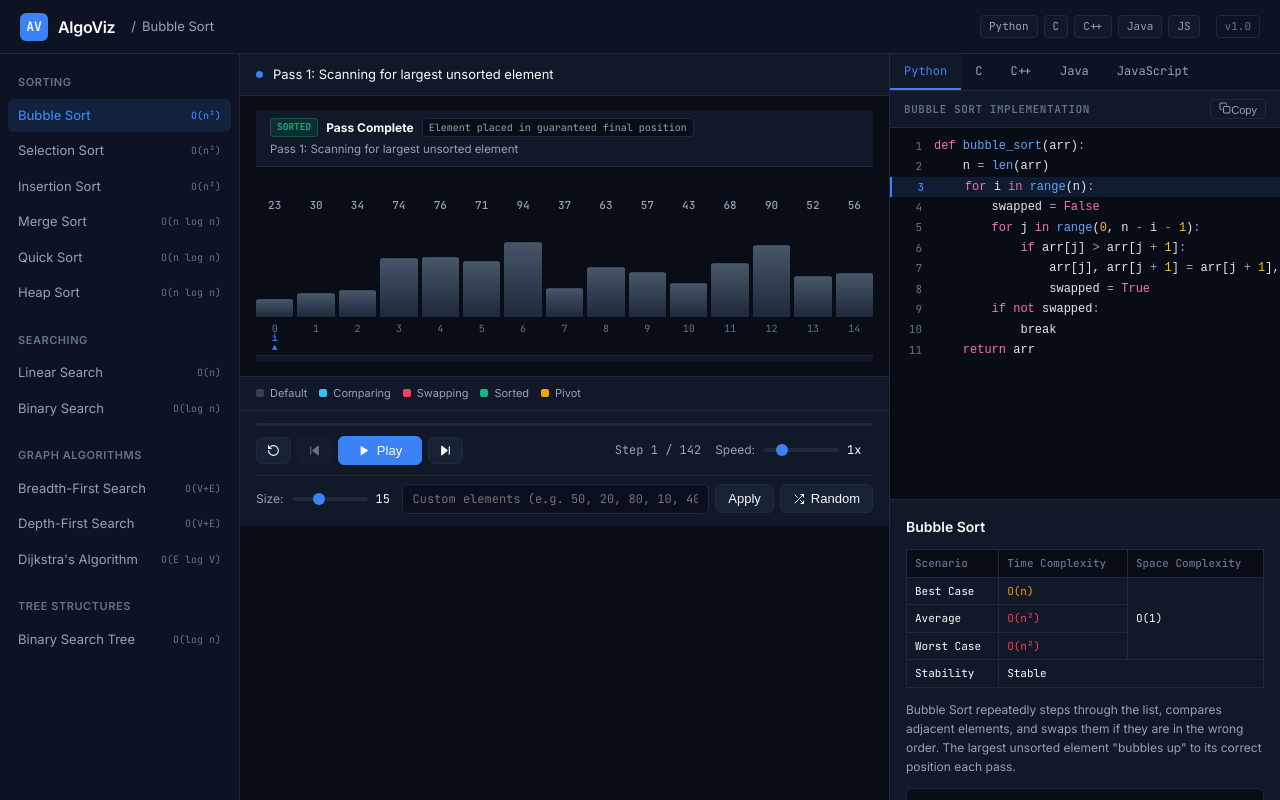
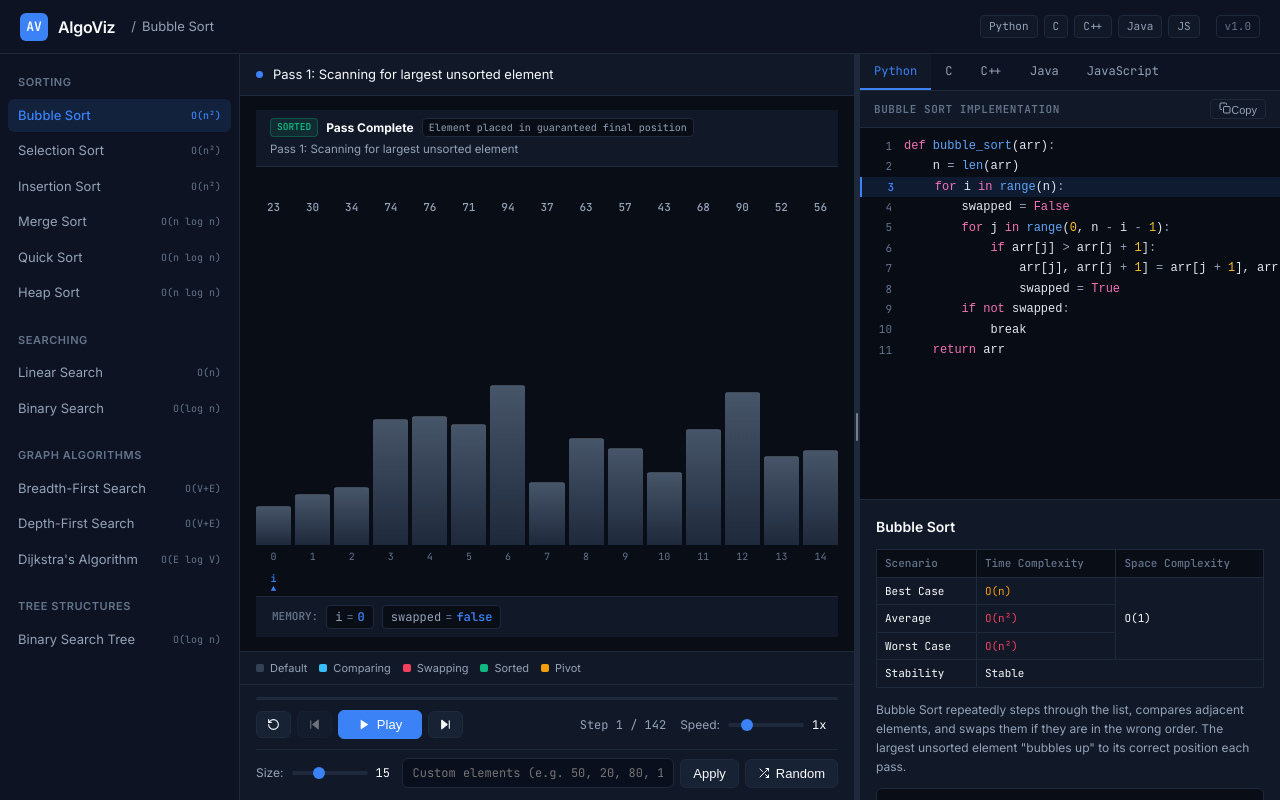
Before and after one commit to Ratul-NotFound/AlgoViz, a React (Vite) app: page / in a window 1280 px wide. Both pictures are taken after a click on the button "Start Learning Track". Built offline with nearby package versions, Linux system fonts and the light colour scheme.

Commit message:
feat(workspace): add draggable resizer splitter and dynamic stretchable height visualizer canvas

```diff
--- a/src/index.css
+++ b/src/index.css
@@ -1139,17 +1139,41 @@ body {
 ───────────────────────────────────────── */
 .algo-page {
   display: grid;
-  grid-template-columns: 1fr 390px;
+  grid-template-columns: 1fr 6px var(--right-panel-width, 420px);
   height: 100%;
   overflow: hidden;
 }
 
+.workspace-resizer {
+  width: 6px;
+  background: var(--border);
+  cursor: col-resize;
+  position: relative;
+  display: flex;
+  align-items: center;
+  justify-content: center;
+  transition: background 150ms ease;
+  z-index: 20;
+}
+
+.workspace-resizer:hover,
+.workspace-resizer:active {
+  background: var(--primary);
+}
+
+.resizer-handle-line {
+  width: 2px;
+  height: 28px;
+  border-radius: 1px;
+  background: rgba(255, 255, 255, 0.4);
+}
+
 .algo-page-left {
   display: flex;
   flex-direction: column;
   overflow: hidden;
-  border-right: 1px solid var(--border);
   background: var(--bg-app);
+  height: 100%;
 }
 
 .algo-page-right {
@@ -1157,6 +1181,7 @@ body {
   flex-direction: column;
   overflow: hidden;
   background: var(--bg-card);
+  height: 100%;
 }
 
 /* Status / Message Banner */
@@ -1187,22 +1212,24 @@ body {
   white-space: nowrap;
 }
 
-/* Visualizer Canvas Area */
+/* Visualizer Canvas Area (Fully stretchable & dynamic) */
 .visualizer-area {
   display: flex;
   flex-direction: column;
   padding: 14px 16px;
   position: relative;
-  height: 280px;
+  flex: 1;
+  height: 100%;
+  min-height: 260px;
+  overflow: hidden;
+}
+
+.array-visualizer-container {
+  display: flex;
+  flex-direction: column;
+  flex: 1;
+  height: 100%;
   min-height: 240px;
-  overflow: hidden;
-}
-
-.array-visualizer-container {
-  display: flex;
-  flex-direction: column;
-  height: 100%;
-  min-height: 220px;
   width: 100%;
   overflow: hidden;
 }
@@ -1210,14 +1237,16 @@ body {
 .visualizer-canvas {
   flex: 1;
   display: flex;
-  align-items: flex-end;
+  align-items: stretch;
   justify-content: center;
   gap: 4px;
-  padding: 6px 0;
+  padding: 8px 0;
   position: relative;
   height: 100%;
-  min-height: 140px;
-}
+  min-height: 160px;
+}
+
+
 
 /* 1. Step Breakdown Card */
 .step-breakdown-card {
@@ -1371,6 +1400,7 @@ body {
   max-width: 44px;
   min-width: 4px;
   height: 100%;
+  min-height: 140px;
   display: flex;
   flex-direction: column;
   align-items: center;
@@ -1378,10 +1408,10 @@ body {
 }
 
 .bar-track {
-  flex: 1;
   width: 100%;
-  height: 100%;
+  height: calc(100% - 36px);
   min-height: 100px;
+  position: relative;
   display: flex;
   align-items: flex-end;
   justify-content: center;
@@ -1393,8 +1423,9 @@ body {
   background: linear-gradient(180deg, #475569 0%, #1e293b 100%);
   border-top: 1px solid rgba(255, 255, 255, 0.15);
   transition: background 120ms ease, box-shadow 120ms ease;
-  min-height: 6px;
-}
+  min-height: 8px;
+}
+
 
 .bar.comparing {
   background: linear-gradient(180deg, #38bdf8 0%, #0284c7 100%);
@@ -2015,11 +2046,16 @@ body {
     overflow-y: auto !important;
   }
 
+  .workspace-resizer {
+    display: none !important;
+  }
+
   .algo-page-left {
     flex-shrink: 0 !important;
     border-right: none !important;
     border-bottom: 1px solid var(--border) !important;
   }
+
 
   .visualizer-area {
     padding: 10px 12px;
--- a/src/pages/AlgorithmPage.jsx
+++ b/src/pages/AlgorithmPage.jsx
@@ -1,6 +1,6 @@
-// src/pages/AlgorithmPage.jsx — Responsive algorithm workspace showing visualizer + live code on all screen sizes
+// src/pages/AlgorithmPage.jsx — Resizable, fully dynamic desktop & mobile algorithm workspace
 
-import { useState, useEffect, useCallback } from 'react';
+import { useState, useEffect, useCallback, useRef } from 'react';
 import { useStepper } from '../engine/useStepper.js';
 import { getAlgorithm, generateRandomArray, parseCustomArray } from '../data/algorithms.js';
 import ArrayVisualizer  from '../visualizers/ArrayVisualizer.jsx';
@@ -36,6 +36,36 @@ export default function AlgorithmPage({ slug }) {
   const [customInput,  setCustomInput]  = useState('');
   const [searchTarget, setSearchTarget] = useState('');
   const [inputData,    setInputData]    = useState(null);
+
+  // ── Resizable Splitter State ──
+  const [panelWidth, setPanelWidth]     = useState(420);
+  const isDraggingRef = useRef(false);
+
+  const startResizing = useCallback((e) => {
+    e.preventDefault();
+    isDraggingRef.current = true;
+    document.body.style.cursor = 'col-resize';
+    document.body.style.userSelect = 'none';
+
+    const onMouseMove = (moveEvent) => {
+      if (!isDraggingRef.current) return;
+      const newWidth = window.innerWidth - moveEvent.clientX;
+      if (newWidth >= 280 && newWidth <= Math.min(window.innerWidth * 0.65, 800)) {
+        setPanelWidth(newWidth);
+      }
+    };
+
+    const onMouseUp = () => {
+      isDraggingRef.current = false;
+      document.body.style.cursor = '';
+      document.body.style.userSelect = '';
+      window.removeEventListener('mousemove', onMouseMove);
+      window.removeEventListener('mouseup', onMouseUp);
+    };
+
+    window.addEventListener('mousemove', onMouseMove);
+    window.addEventListener('mouseup', onMouseUp);
+  }, []);
 
   const buildInputData = useCallback((arr, target) => {
     if (!algo) return null;
@@ -98,7 +128,12 @@ export default function AlgorithmPage({ slug }) {
   const message = frame?.message || null;
 
   return (
-    <div className="algo-page">
+    <div
+      className="algo-page"
+      style={{
+        '--right-panel-width': `${panelWidth}px`,
+      }}
+    >
       {/* ── Left Workspace: Visualizer & Controls ── */}
       <div className="algo-page-left">
         {/* Step Message Status */}
@@ -107,7 +142,7 @@ export default function AlgorithmPage({ slug }) {
           <span className="message-text">{message || `Click Play to start ${algo.name}`}</span>
         </div>
 
-        {/* Visualizer Area */}
+        {/* Visualizer Area (Takes full flexible height) */}
         <div className="visualizer-area">
           {cat === 'sorting' && <ArrayVisualizer frame={frame} type="sorting" />}
           {cat === 'searching' && <ArrayVisualizer frame={frame} type="searching" />}
@@ -169,7 +204,17 @@ export default function AlgorithmPage({ slug }) {
         />
       </div>
 
-      {/* ── Right Workspace (Desktop) / Bottom Workspace (Mobile): Code & Details ── */}
+      {/* ── Draggable Splitter Handle (Desktop) ── */}
+      <div
+        className="workspace-resizer"
+        onMouseDown={startResizing}
+        onDoubleClick={() => setPanelWidth(420)}
+        title="Drag left/right to resize panels (Double-click to reset)"
+      >
+        <div className="resizer-handle-line" />
+      </div>
+
+      {/* ── Right Workspace: Code & Details ── */}
       <div className="algo-page-right">
         <CodePanel
           code={algo.module.CODE}
--- a/src/visualizers/ArrayVisualizer.jsx
+++ b/src/visualizers/ArrayVisualizer.jsx
@@ -1,5 +1,6 @@
 // src/visualizers/ArrayVisualizer.jsx — Intuitive, high-clarity DSA visualizer with step breakdown and expressive physics
 
+import { useState, useEffect, useRef } from 'react';
 import { motion } from 'framer-motion';
 
 function getBarState(i, frame, type) {
@@ -20,7 +21,7 @@ function getBarState(i, frame, type) {
 }
 
 function getDetailedBreakdown(frame, type) {
-  if (!frame) return { title: 'Ready', explanation: 'Click Play or Step Forward to begin execution.', type: 'info' };
+  if (!frame) return { title: 'Ready', explanation: 'Click Play or Step Forward to begin execution.', condition: 'Waiting to start', badge: 'READY', badgeType: 'neutral' };
 
   const array = frame.array || [];
   const { comparing = [], swapping = [], pointers = {} } = frame;
@@ -72,6 +73,22 @@ function getDetailedBreakdown(frame, type) {
 }
 
 export default function ArrayVisualizer({ frame, type = 'sorting' }) {
+  const containerRef = useRef(null);
+  const [trackHeight, setTrackHeight] = useState(160);
+
+  useEffect(() => {
+    if (!containerRef.current) return;
+    const observer = new ResizeObserver((entries) => {
+      for (const entry of entries) {
+        if (entry.contentRect.height > 60) {
+          setTrackHeight(Math.max(120, entry.contentRect.height - 40));
+        }
+      }
+    });
+    observer.observe(containerRef.current);
+    return () => observer.disconnect();
+  }, []);
+
   if (!frame) return (
     <div style={{ height: '100%', minHeight: 180, display: 'flex', alignItems: 'center', justifyContent: 'center', color: 'var(--text-dim)', fontSize: 13 }}>
       Select an algorithm and click Play to start
@@ -150,15 +167,15 @@ export default function ArrayVisualizer({ frame, type = 'sorting' }) {
       </div>
 
       {/* ── 3. Bars Canvas with Rich Gradients & Physical Motion ── */}
-      <div className="visualizer-canvas">
+      <div className="visualizer-canvas" ref={containerRef}>
         {array.map((value, i) => {
           const barState = getBarState(i, frame, type);
           const isBarComp = barState === 'comparing';
           const isBarSwap = barState === 'swapping';
           const isBarSorted = barState === 'sorted';
 
-          // Proportional percentage height
-          const heightPercent = Math.max(8, (value / maxValue) * 75);
+          // Proportional exact pixel height based on available canvas height
+          const barHeightPx = Math.max(16, Math.round((value / maxValue) * trackHeight));
 
           return (
             <div key={i} className="bar-wrapper">
@@ -168,17 +185,11 @@ export default function ArrayVisualizer({ frame, type = 'sorting' }) {
                 </span>
               )}
               <div className="bar-track">
-                <motion.div
+                <div
                   className={`bar ${barState}`}
-                  animate={{
-                    height: `${heightPercent}%`,
-                    y: isBarSwap ? -8 : isBarComp ? -4 : 0,
-                    scale: isBarSwap ? [1, 1.08, 1.04] : isBarComp ? 1.03 : 1,
-                  }}
-                  transition={{
-                    height: { type: 'spring', stiffness: 320, damping: 26 },
-                    y: { duration: 0.18 },
-                    scale: { duration: 0.18 },
+                  style={{
+                    height: `${barHeightPx}px`,
+                    transform: isBarSwap ? 'translateY(-8px) scale(1.06)' : isBarComp ? 'translateY(-4px) scale(1.03)' : 'none',
                   }}
                 />
               </div>
```
